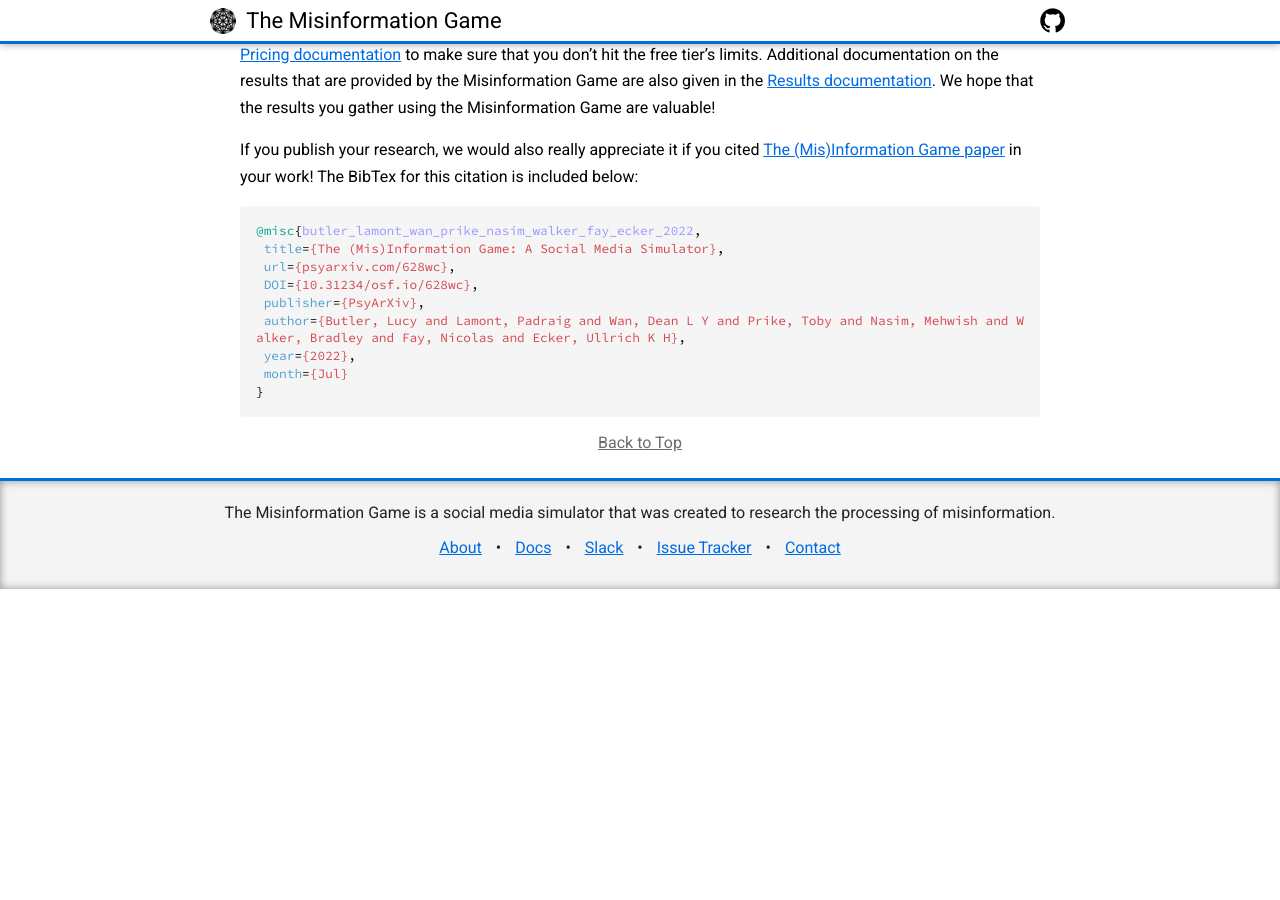
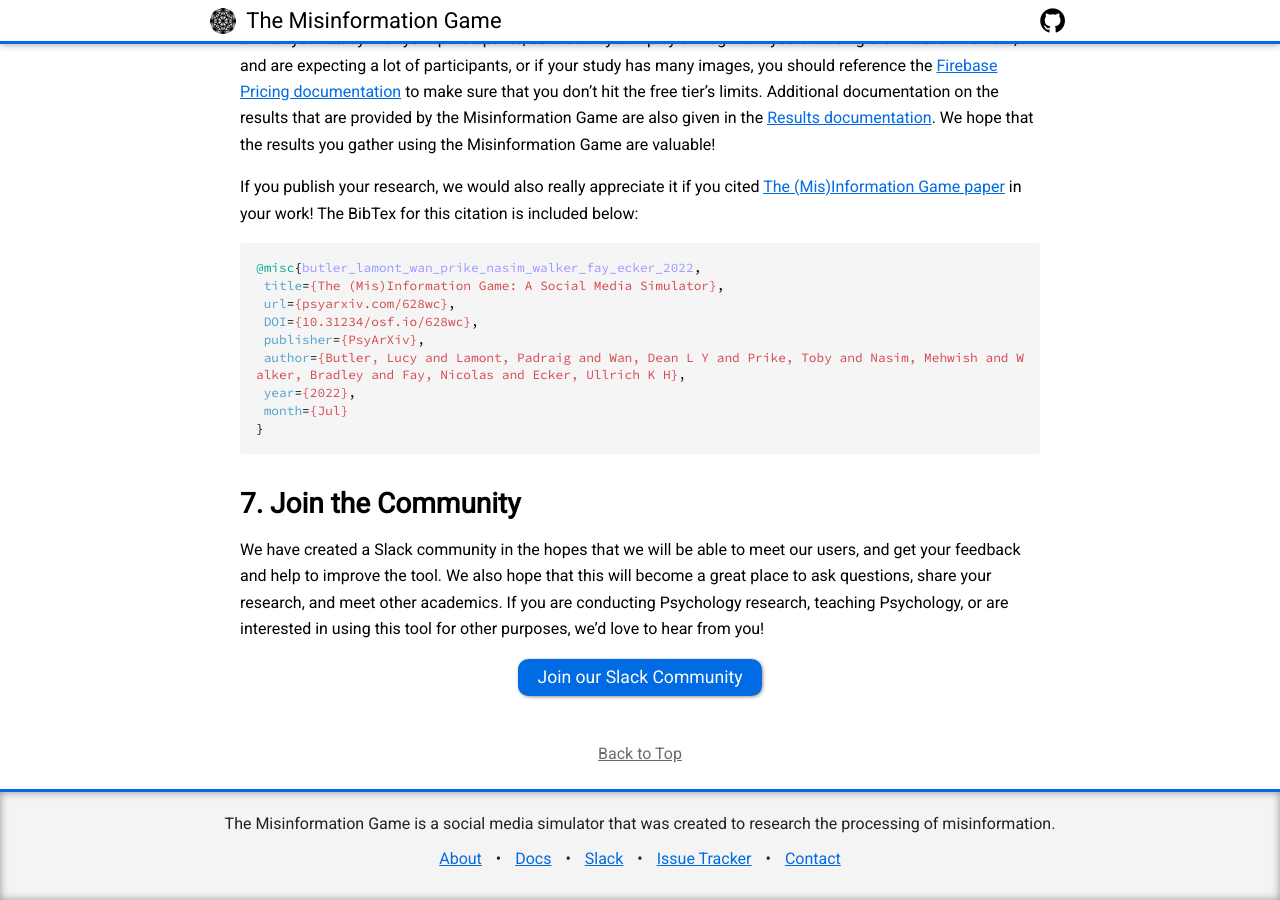
Before and after one commit to beekewardin/themisinformationgame.github.io, a Jekyll site: the page built from GettingStarted.md, in a window 1280 px wide and 900 px high, scrolled down 8640 px. Built offline with Jekyll 4.4.1, drawn with Linux system fonts in a browser that asks for light colours; nearby versions of some CDN libraries; our own code applies the rules of GitHub Pages for plain Markdown files; before the commit the page ends 9229 px from its top, so only the background shows below that; some of the changed text lies outside the part shown.

Commit message:
Link to Slack

````diff
--- a/GettingStarted.md
+++ b/GettingStarted.md
@@ -362,3 +362,18 @@
  month={Jul}
 }
 ```
+
+## 7. Join the Community
+
+We have created a Slack community in the hopes that we will be able
+to meet our users, and get your feedback and help to improve the tool.
+We also hope that this will become a great place to ask questions,
+share your research, and meet other academics. If you are conducting
+Psychology research, teaching Psychology, or are interested in using
+this tool for other purposes, we'd love to hear from you!
+
+<div class="call-to-action-container">
+    <a href="https://join.slack.com/t/themisinformationgame/shared_invite/zt-1oruoc0s2-OLscp581nAJ2hxpDYGnvJQ" class="call-to-action-button">
+        Join our Slack Community
+    </a>
+</div>
````
Also changed, not shown: DocumentationIndex.md (+2 -0 lines).
